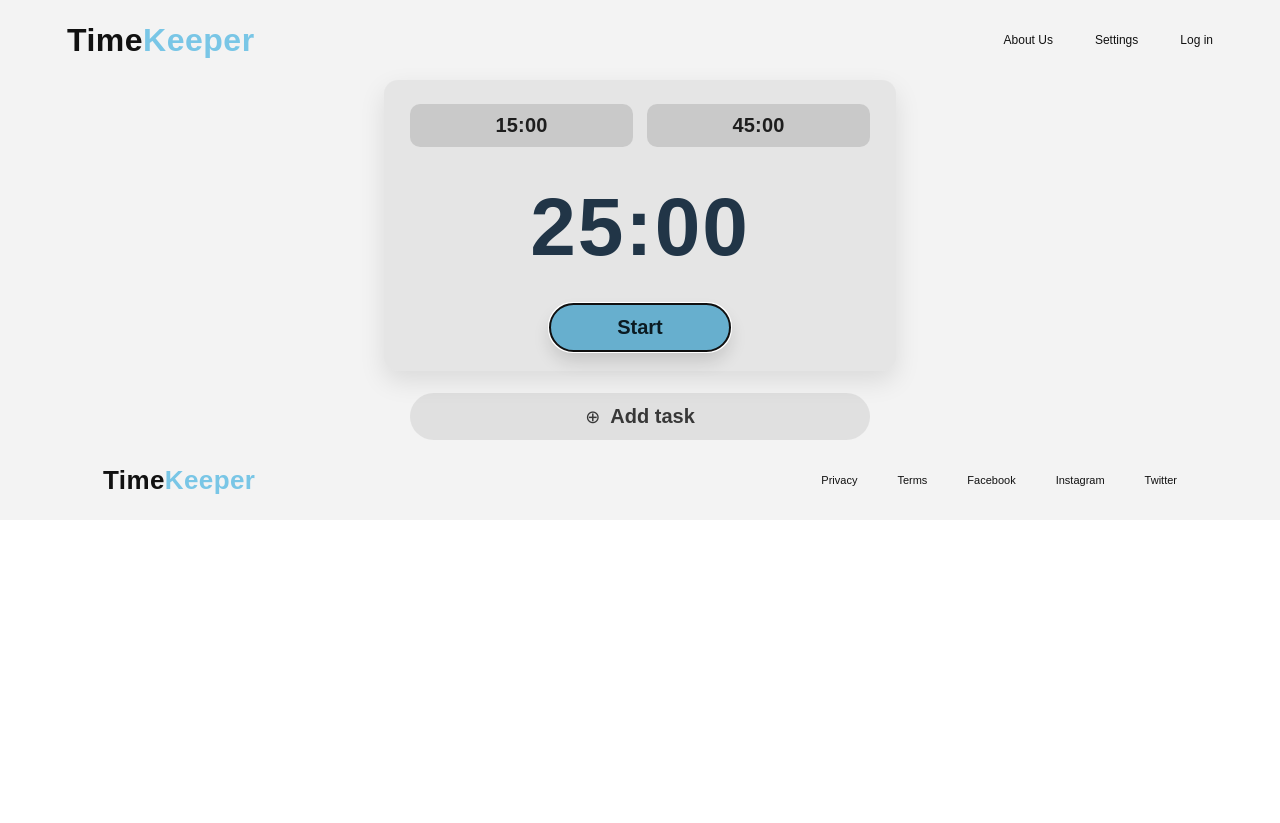
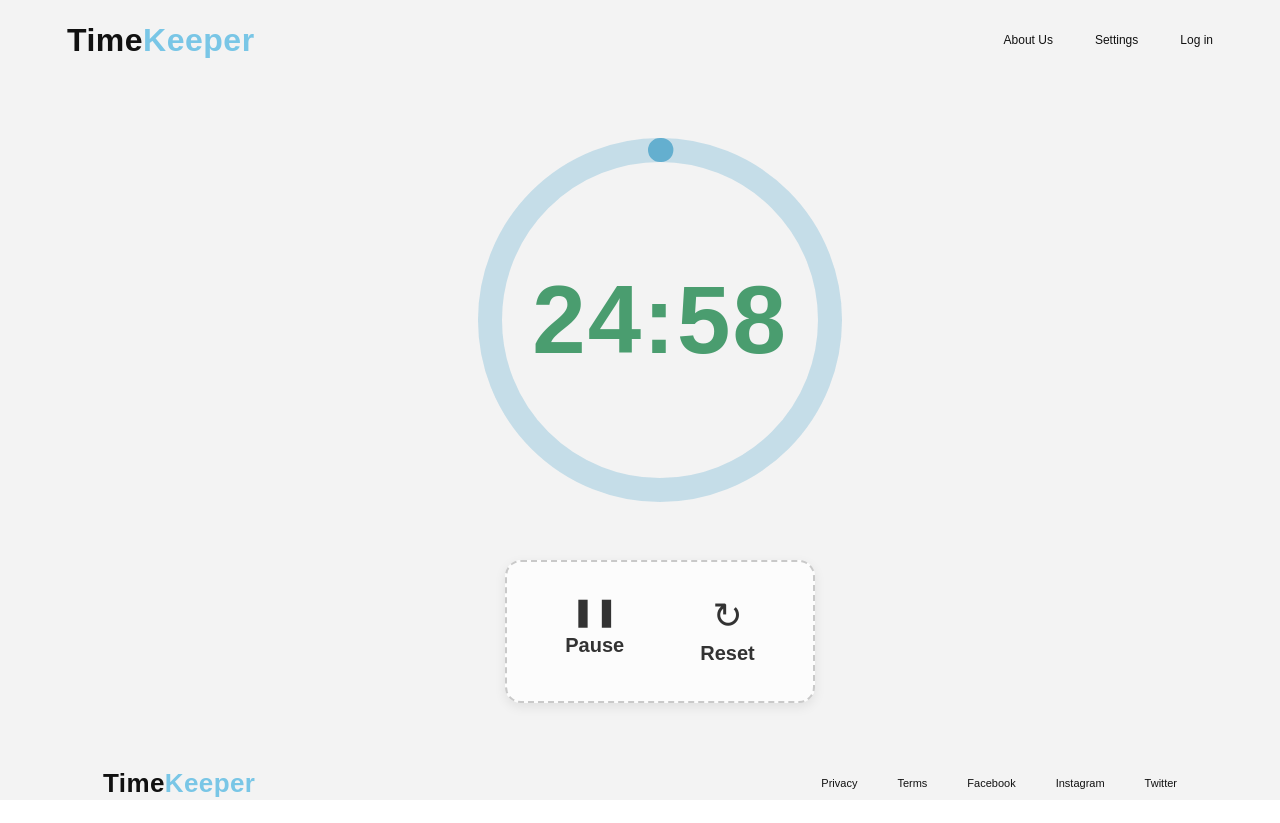
Before and after one commit to Mike-Borges/focus-block, a React (Vite) app: page / in a window 1280 px wide. Both pictures are taken after a click on the button "Start". Before the commit the page ends 800 px from the top, so only its background shows below. Built offline with nearby package versions, Linux system fonts and the light colour scheme.

Commit message:
Create countdown timer view and link it to completed state. Still need to work some CSS and code cover page

```diff
--- a/src/App.css
+++ b/src/App.css
@@ -5,10 +5,16 @@
   justify-content: center;
   align-items: center;
   padding: 0 20px;
+  min-height: 100vh;
+  max-height: 100vh;
 }
 
 .page__content {
   max-width: 1360px;
   font-size: 20px;
   width: 100%;
+  height: 100vh;
+  display: flex;
+  flex-direction: column;
+  justify-content: space-between;
 }
--- a/src/App.jsx
+++ b/src/App.jsx
@@ -1,17 +1,52 @@
+import { useState } from "react";
 import Header from "./components/Header/Header";
 import Footer from "./components/Footer/Footer";
 import IdleView from "./pages/Timer/IdleView";
+import CountdownView from "./pages/Timer/CountdownView";
+import CompletedView from "./pages/CompletedView/CompletedView";
 import "./App.css";
 
 function App() {
+  const [timerState, setTimerState] = useState("idle"); // "idle" | "running" | "completed"
+  const [selectedMinutes, setSelectedMinutes] = useState(null);
+
+  const handleStart = (minutes) => {
+    setSelectedMinutes(minutes);
+    setTimerState("running");
+  };
+
+  const handleReset = () => {
+    setTimerState("idle");
+    setSelectedMinutes(null);
+  };
+
+  const handleComplete = () => {
+    // Timer hit 0:00 - switch to completed view
+    setTimerState("completed");
+  };
+
   return (
     <div className="page">
       <div className="page__content">
         <Header />
-        <IdleView
-          onStart={(minutes) => console.log("Start timer for:", minutes)}
-          onAddTask={() => console.log("Add task clicked")}
-        />
+
+        {timerState === "idle" && (
+          <IdleView
+            onStart={handleStart}
+            onAddTask={() => console.log("Add task clicked")}
+          />
+        )}
+
+        {timerState === "running" && (
+          <CountdownView
+            initialMinutes={selectedMinutes}
+            onReset={handleReset}
+            onComplete={handleComplete}
+          />
+        )}
+
+        {timerState === "completed" && <CompletedView />}
+
         <Footer />
       </div>
     </div>
--- /dev/null
+++ b/src/pages/Timer/CountdownView.css
@@ -0,0 +1,100 @@
+.countdown {
+  width: 100%;
+  display: grid;
+  place-items: center;
+  padding: 40px 20px;
+}
+
+.countdown__container {
+  display: flex;
+  flex-direction: column;
+  align-items: center;
+  gap: 40px;
+}
+
+/* Circular Progress Ring */
+.countdown__ring {
+  position: relative;
+  width: min(400px, 85vw);
+  height: min(400px, 85vw);
+  display: grid;
+  place-items: center;
+}
+
+.countdown__svg {
+  width: 100%;
+  height: 100%;
+  transform: rotate(-90deg);
+}
+
+.countdown__circle {
+  fill: none;
+  stroke-width: 12;
+}
+
+.countdown__circle--bg {
+  stroke: rgba(90, 170, 205, 0.3);
+}
+
+.countdown__circle--progress {
+  stroke: rgba(90, 170, 205, 0.9);
+  stroke-linecap: round;
+  stroke-dasharray: 534;
+  stroke-dashoffset: 534;
+  transition: stroke-dashoffset 0.3s linear;
+}
+
+.countdown__time {
+  position: absolute;
+  font-size: clamp(56px, 12vw, 96px);
+  font-weight: 800;
+  color: #4a9d6f;
+  letter-spacing: 2px;
+  text-align: center;
+}
+
+/* Control buttons container */
+.countdown__controls {
+  display: flex;
+  gap: 20px;
+  padding: 20px 30px;
+  background: rgba(255, 255, 255, 0.7);
+  border: 2px dashed rgba(0, 0, 0, 0.2);
+  border-radius: 16px;
+  box-shadow: 0 4px 12px rgba(0, 0, 0, 0.08);
+}
+
+.countdown__btn {
+  display: flex;
+  flex-direction: column;
+  align-items: center;
+  gap: 8px;
+  padding: 16px 28px;
+  border: 0;
+  background: transparent;
+  cursor: pointer;
+  font-weight: 700;
+  color: rgba(0, 0, 0, 0.8);
+  transition: transform 0.15s ease;
+}
+
+.countdown__btn:hover {
+  transform: translateY(-2px);
+}
+
+.countdown__btn:active {
+  transform: translateY(0);
+}
+
+.countdown__icon {
+  font-size: 32px;
+  line-height: 1;
+}
+
+.countdown__btn--pause .countdown__icon {
+  font-size: 28px;
+}
+
+.countdown__btn--reset .countdown__icon {
+  font-size: 36px;
+}
--- /dev/null
+++ b/src/pages/Timer/CountdownView.jsx
@@ -0,0 +1,105 @@
+import { useState, useEffect, useRef } from "react";
+import "./CountdownView.css";
+
+export default function CountdownView({ initialMinutes, onReset, onComplete }) {
+  const totalSeconds = initialMinutes * 60;
+  const [secondsLeft, setSecondsLeft] = useState(totalSeconds);
+  const [isPaused, setIsPaused] = useState(false);
+  const intervalRef = useRef(null);
+
+  useEffect(() => {
+    if (!isPaused && secondsLeft > 0) {
+      intervalRef.current = setInterval(() => {
+        setSecondsLeft((prev) => {
+          if (prev <= 1) {
+            clearInterval(intervalRef.current);
+            if (onComplete) onComplete();
+            return 0;
+          }
+          return prev - 1;
+        });
+      }, 1000);
+    }
+
+    return () => {
+      if (intervalRef.current) {
+        clearInterval(intervalRef.current);
+      }
+    };
+  }, [isPaused, secondsLeft, onComplete]);
+
+  const formatTime = (seconds) => {
+    const mins = Math.floor(seconds / 60);
+    const secs = seconds % 60;
+    return `${String(mins).padStart(2, "0")}:${String(secs).padStart(2, "0")}`;
+  };
+
+  const togglePause = () => {
+    setIsPaused((prev) => !prev);
+  };
+
+  const handleReset = () => {
+    if (intervalRef.current) {
+      clearInterval(intervalRef.current);
+    }
+    if (onReset) onReset();
+  };
+
+  // Calculate progress percentage (0 to 100)
+  const progress = ((totalSeconds - secondsLeft) / totalSeconds) * 100;
+
+  return (
+    <section className="countdown">
+      <div className="countdown__container">
+        {/* Circular Progress Ring */}
+        <div className="countdown__ring">
+          <svg className="countdown__svg" viewBox="0 0 200 200">
+            {/* Background circle */}
+            <circle
+              className="countdown__circle countdown__circle--bg"
+              cx="100"
+              cy="100"
+              r="85"
+            />
+            {/* Progress circle */}
+            <circle
+              className="countdown__circle countdown__circle--progress"
+              cx="100"
+              cy="100"
+              r="85"
+              style={{
+                strokeDashoffset: 534 - (534 * progress) / 100,
+              }}
+            />
+          </svg>
+
+          <div className="countdown__time">{formatTime(secondsLeft)}</div>
+        </div>
+        {/* Control buttons */}
+        <div className="countdown__controls">
+          <button
+            type="button"
+            className="countdown__btn countdown__btn--pause"
+            onClick={togglePause}
+          >
+            <span className="countdown__icon" aria-hidden="true">
+              {isPaused ? "▶" : "❚❚"}
+            </span>
+            {isPaused ? "Resume" : "Pause"}
+          </button>
+
+          <button
+            type="button"
+            className="countdown__btn countdown__btn--reset"
+            onClick={handleReset}
+          >
+            <span className="countdown__icon" aria-hidden="true">
+              ↻
+            </span>
+            Reset
+          </button>
+        </div>
+      </div>
+    </section>
+  );
+}
--- a/src/pages/Timer/IdleView.css
+++ b/src/pages/Timer/IdleView.css
@@ -1,8 +1,12 @@
 .idle {
   width: 100%;
-  display: grid;
-  place-items: center;
+  flex: 1;
+  display: flex;
+  flex-direction: column;
+  justify-content: center;
+  align-items: center;
   gap: 22px;
+  min-height: 0;
 }
 
 /* The card/panel that holds the timer */
@@ -11,7 +15,7 @@
   background: rgba(0, 0, 0, 0.06);
   border-radius: 14px;
   padding: 24px 26px 20px;
-  box-shadow: 0 10px 26px rgba(0, 0, 0, 0.10);
+  box-shadow: 0 10px 26px rgba(0, 0, 0, 0.1);
 }
 
 /* Top row: two small preset buttons */
@@ -96,7 +100,7 @@
 }
 
 .idle__addTask:hover {
-  background: rgba(0, 0, 0, 0.10);
+  background: rgba(0, 0, 0, 0.1);
 }
 
 .idle__addIcon {
```
